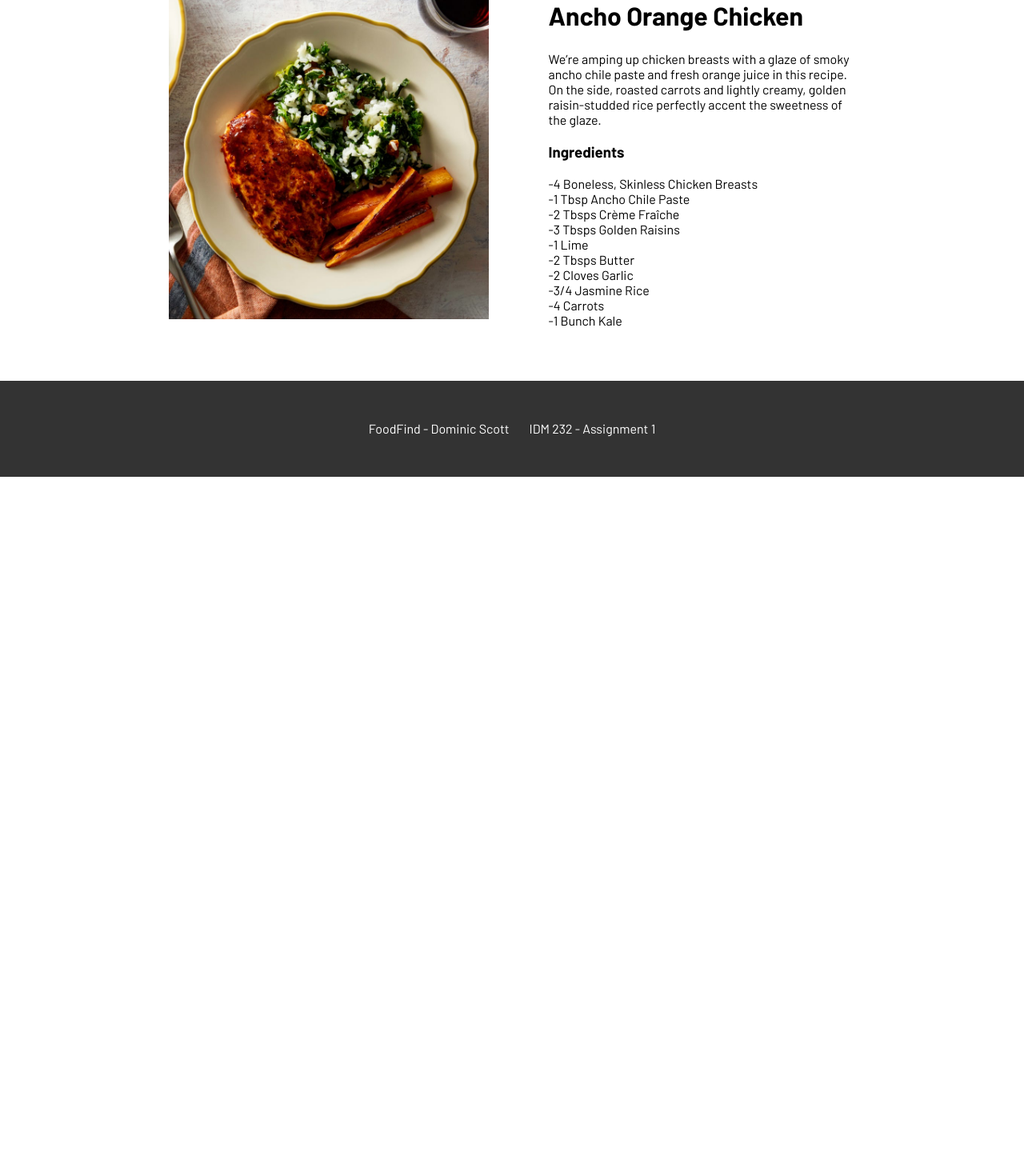
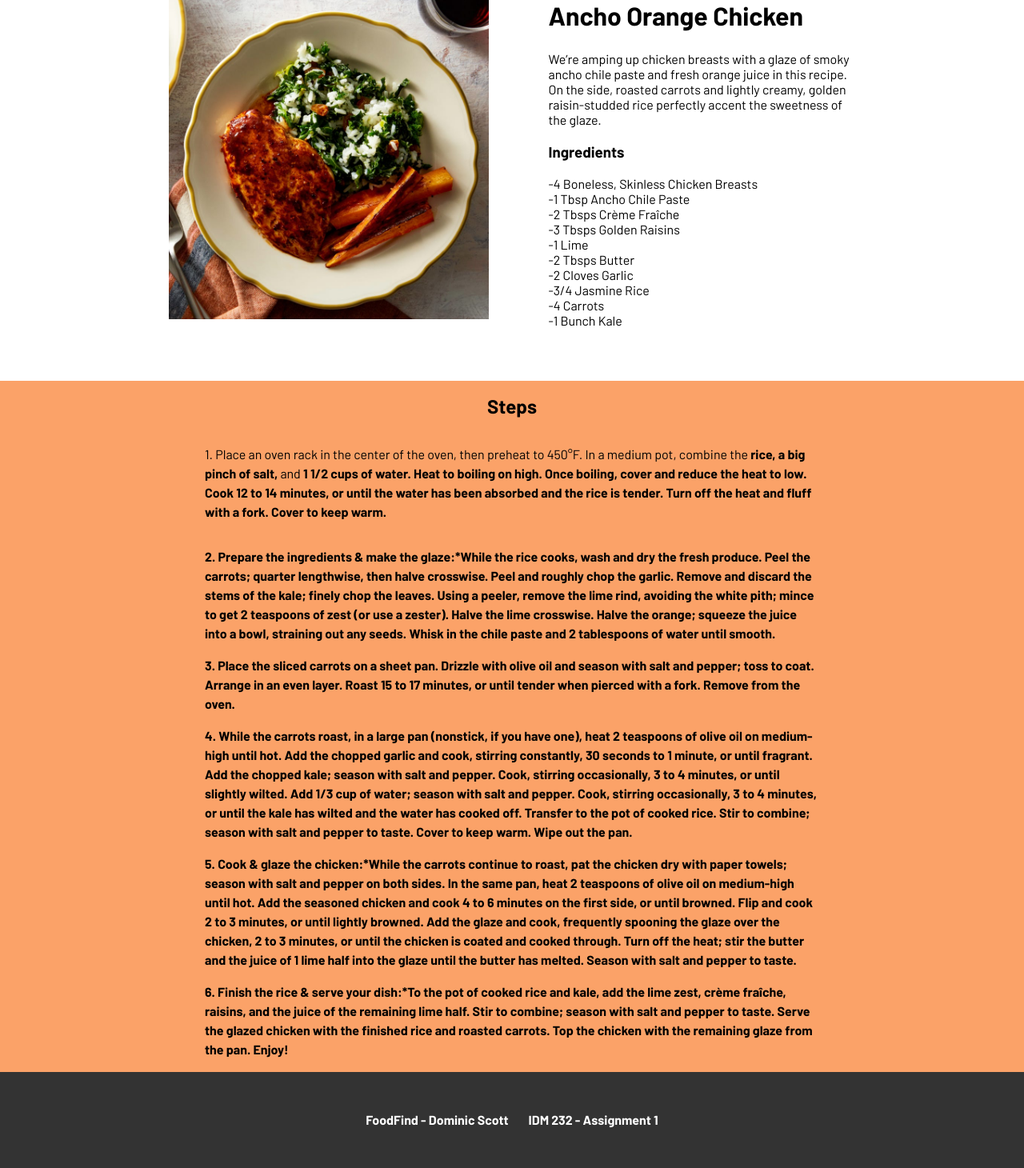
Before and after one commit to domthescott/idm232-ds3765, a PHP site: page /hwk03/index.html in a window 1280 px wide. Shown: the part 181-1641 px from the top of the page at 80% size. Before the commit the page ends 777 px from the top, so only its background shows below. Run offline with PHP 8.4, Linux system fonts and the light colour scheme.

Commit message:
Steps and background color

```diff
--- a/hwk03/index.html
+++ b/hwk03/index.html
@@ -56,6 +56,30 @@
 
  </div>
  <div class="recipecontentbottom">
+   <div class="stepscontainer">
+
+    <h2>Steps</h2>
+    <p class="steps">1. Place an oven rack in the center of the oven, then preheat to 450°F. In a medium pot, combine the <strong>rice, a big pinch of salt,</strong> and <strong>1 1/2 cups of water.<strong> Heat to boiling on high. Once boiling, cover and reduce the heat to low. Cook 12 to 14 minutes, or until the water has been absorbed and the rice is tender. Turn off the heat and fluff with a fork. Cover to keep warm.
+    </p>
+    <p>
+2. Prepare the ingredients & make the glaze:*While the rice cooks, wash and dry the fresh produce. Peel the <strong>carrots;</strong> quarter lengthwise, then halve crosswise. Peel and roughly chop the <strong>garlic.</strong> Remove and discard the stems of the <strong>kale;</strong> finely chop the leaves. Using a peeler, remove the <strong>lime</strong> rind, avoiding the white pith; mince to get 2 teaspoons of zest (or use a zester). Halve the lime crosswise. Halve the <strong>orange;</strong> squeeze the juice into a bowl, straining out any seeds. Whisk in the <strong>chile paste</strong> and <strong>2 tablespoons of water</strong> until smooth.
+</p>
+<p>
+3. Place the <strong>sliced carrots</strong> on a sheet pan. Drizzle with olive oil and season with salt and pepper; toss to coat. Arrange in an even layer. Roast 15 to 17 minutes, or until tender when pierced with a fork. Remove from the oven.
+</p>
+<p>
+4. While the carrots roast, in a large pan (nonstick, if you have one), heat 2 teaspoons of olive oil on medium-high until hot. Add the <strong>chopped garlic</strong> and cook, stirring constantly, 30 seconds to 1 minute, or until fragrant. Add the <strong>chopped kale;</strong> season with salt and pepper. Cook, stirring occasionally, 3 to 4 minutes, or until slightly wilted. Add <strong>1/3 cup of water;</strong> season with salt and pepper. Cook, stirring occasionally, 3 to 4 minutes, or until the kale has wilted and the water has cooked off. Transfer to the pot of <strong>cooked rice.</strong> Stir to combine; season with salt and pepper to taste. Cover to keep warm. Wipe out the pan.
+</p>
+<p>
+5. Cook & glaze the chicken:*While the carrots continue to roast, pat the <strong>chicken</strong> dry with paper towels; season with salt and pepper on both sides. In the same pan, heat 2 teaspoons of olive oil on medium-high until hot. Add the seasoned chicken and cook 4 to 6 minutes on the first side, or until browned. Flip and cook 2 to 3 minutes, or until lightly browned. Add the <strong>glaze</strong> and cook, frequently spooning the glaze over the chicken, 2 to 3 minutes, or until the chicken is coated and cooked through. Turn off the heat; stir the <strong>butter</strong> and <strong>the juice of 1 lime half</strong> into the glaze until the butter has melted. Season with salt and pepper to taste.
+</p>
+<p>
+6. Finish the rice & serve your dish:*To the pot of <strong>cooked rice and kale,</strong> add the <strong>lime zest, crème fraîche, raisins,</strong> and <strong>the juice of the remaining lime half.</strong> Stir to combine; season with salt and pepper to taste. Serve the <strong>glazed chicken</strong> with the finished rice and <strong>roasted carrots.</strong> Top the chicken with the remaining glaze from the pan. Enjoy!
+</p>
+
+
+   </div>
+
 
 
  </div>
--- a/hwk03/stylesheet.css
+++ b/hwk03/stylesheet.css
@@ -43,6 +43,24 @@ align-items: center;}
         margin-left: 75px;
         font-family: 'Barlow', sans-serif;}
 
+.recipecontentbottom {
+    font-family: 'Barlow', sans-serif;
+    background-color: #FBA268;
+    display: flex;
+flex-direction: row;
+justify-content: center;}
+
+.steps {  font-family: 'Barlow', sans-serif;}
+
+.stepscontainer {
+    display: flex;
+    flex-direction: column;
+    width: 60vw;
+    align-items: center;
+    line-height: 150%;
+}
+
+
     footer {
         height: 100px;
         font-family: 'Barlow', sans-serif;
```
